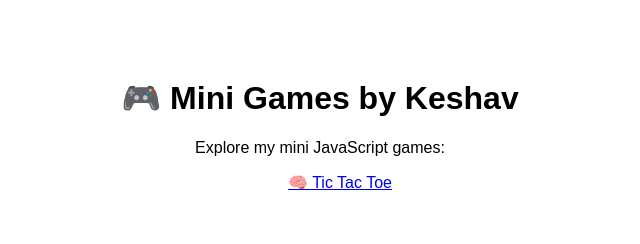
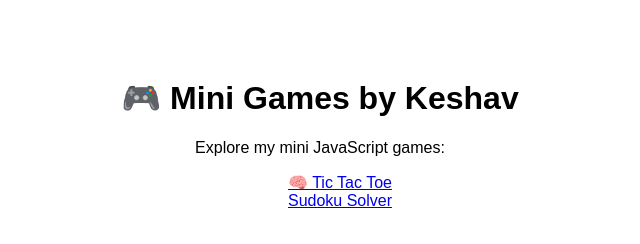
Before and after one commit to Keshavk1/Mini_games, a plain HTML site: page index.html in a window 1280 px wide. Shown: the whole page, without its empty margins (320-960 px from the left). Drawn offline with Linux system fonts and the light colour scheme.

Commit message:
adding sudoku to Mini games

```diff
--- a/index.html
+++ b/index.html
@@ -11,6 +11,7 @@
   <p>Explore my mini JavaScript games:</p>
   <ul style="list-style:none;">
     <li><a href="./Tic_Tae_Toe/index.html">🧠 Tic Tac Toe</a></li>
+    <li><a href="./Sudoku/index.html">Sudoku Solver</a></li>
   </ul>
 </body>
 </html>
```
